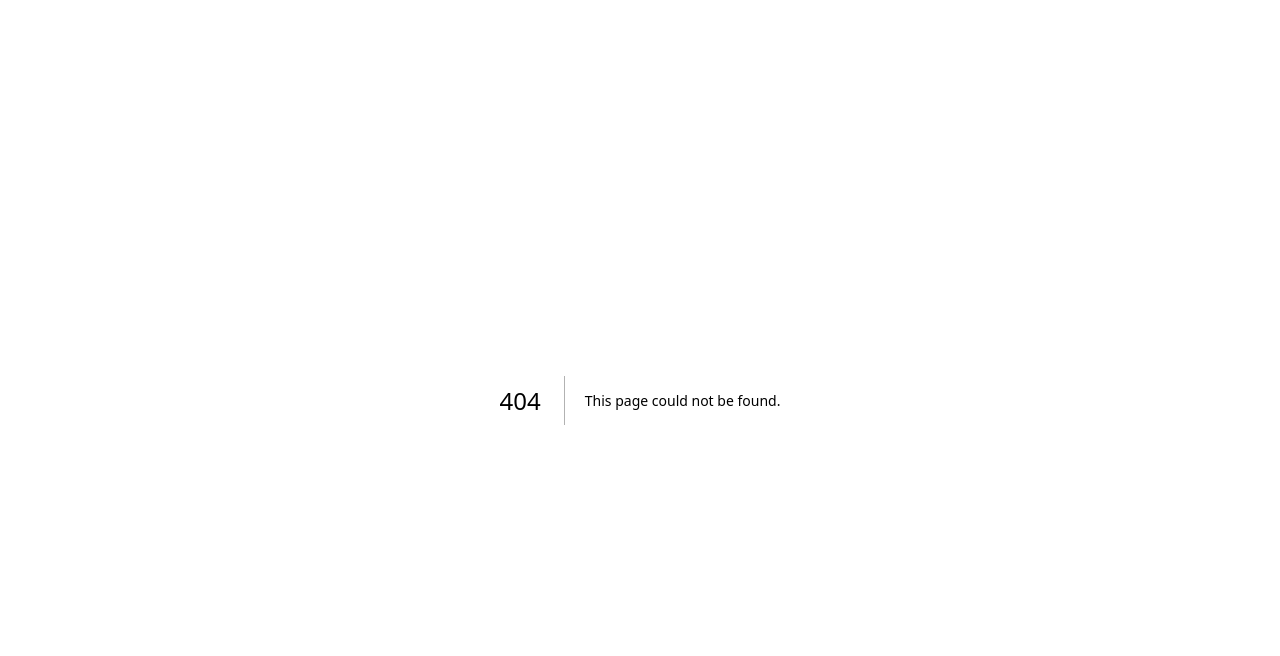
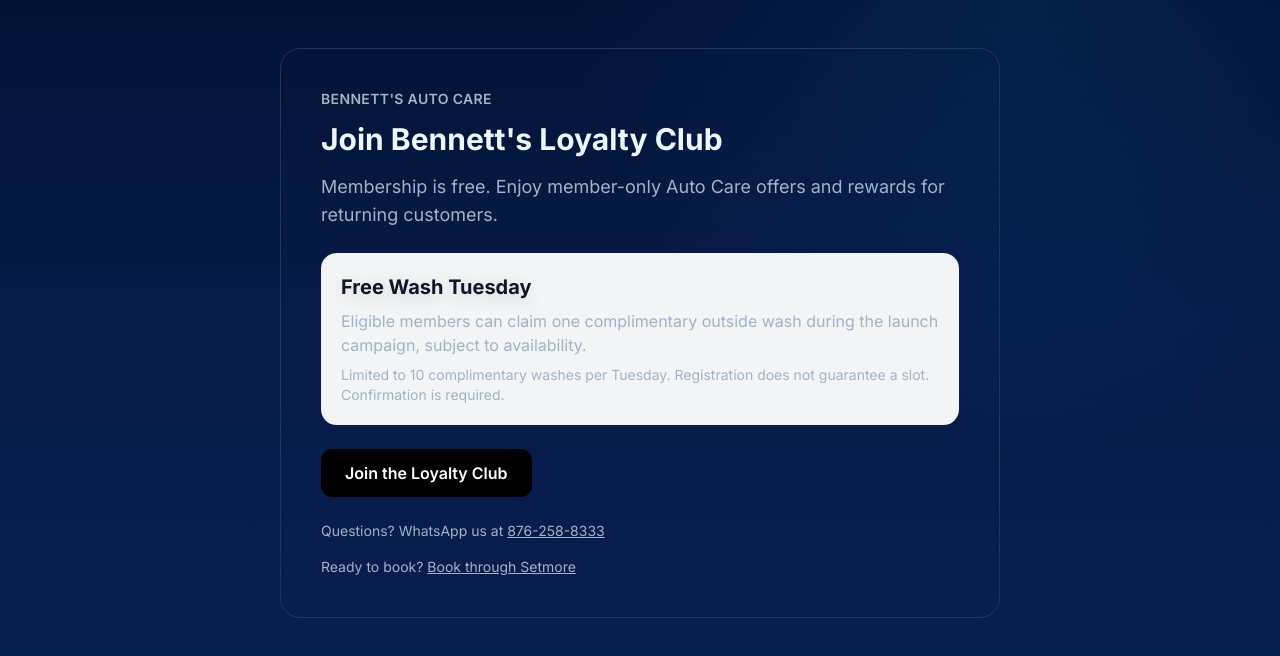
Before and after one commit to bennettsautocare/bennett-s-auto-care, a Next.js app: page /loyalty in a window 1280 px wide. Before the commit this address had no page. Shown: the top 656 px of the page. Built offline with nearby package versions, Linux system fonts and the light colour scheme.

Commit message:
Create page.tsx

```diff
--- /dev/null
+++ b/app/loyalty/page.tsx
@@ -0,0 +1,67 @@
+
+export default function LoyaltyPage() {
+  return (
+    <main className="mx-auto max-w-3xl px-6 py-12">
+      <section className="rounded-2xl border p-6 md:p-10">
+        <p className="text-sm font-semibold uppercase tracking-wide">
+          Bennett&apos;s Auto Care
+        </p>
+
+        <h1 className="mt-3 text-3xl font-bold">
+          Join Bennett&apos;s Loyalty Club
+        </h1>
+
+        <p className="mt-4 text-lg">
+          Membership is free. Enjoy member-only Auto Care offers
+          and rewards for returning customers.
+        </p>
+
+        <div className="my-6 rounded-xl bg-gray-100 p-5 text-gray-900">
+          <h2 className="text-xl font-bold">
+            Free Wash Tuesday
+          </h2>
+
+          <p className="mt-2">
+            Eligible members can claim one complimentary outside
+            wash during the launch campaign, subject to availability.
+          </p>
+
+          <p className="mt-2 text-sm">
+            Limited to 10 complimentary washes per Tuesday.
+            Registration does not guarantee a slot. Confirmation
+            is required.
+          </p>
+        </div>
+
+        <a
+          href="https://docs.google.com/forms/d/e/1FAIpQLSdvhai19gbL6Au8gWP1ORFTnJ71CgvtA3tgg15_IOa5S6SYnA/viewform?usp=dialog"
+          target="_blank"
+          rel="noopener noreferrer"
+          className="inline-block rounded-lg bg-black px-6 py-3 font-semibold text-white"
+        >
+          Join the Loyalty Club
+        </a>
+
+        <p className="mt-6 text-sm">
+          Questions? WhatsApp us at{" "}
+          <a
+            className="underline"
+            href="https://wa.me/18762588333"
+          >
+            876-258-8333
+          </a>
+        </p>
+
+        <p className="mt-4 text-sm">
+          Ready to book?{" "}
+          <a
+            className="underline"
+            href="https://bennettsautocare.setmore.com"
+          >
+            Book through Setmore
+          </a>
+        </p>
+      </section>
+    </main>
+  );
+}
```
